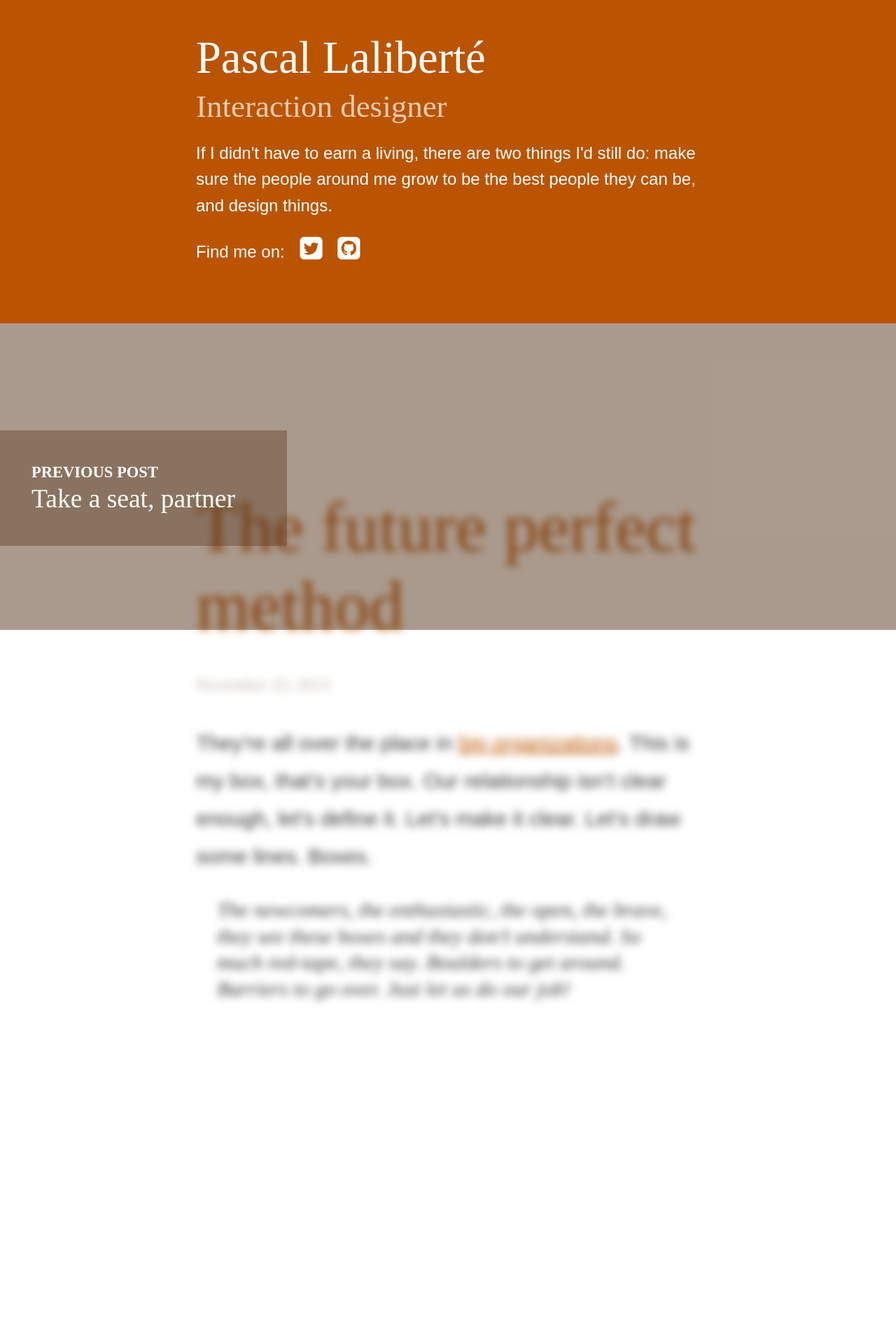
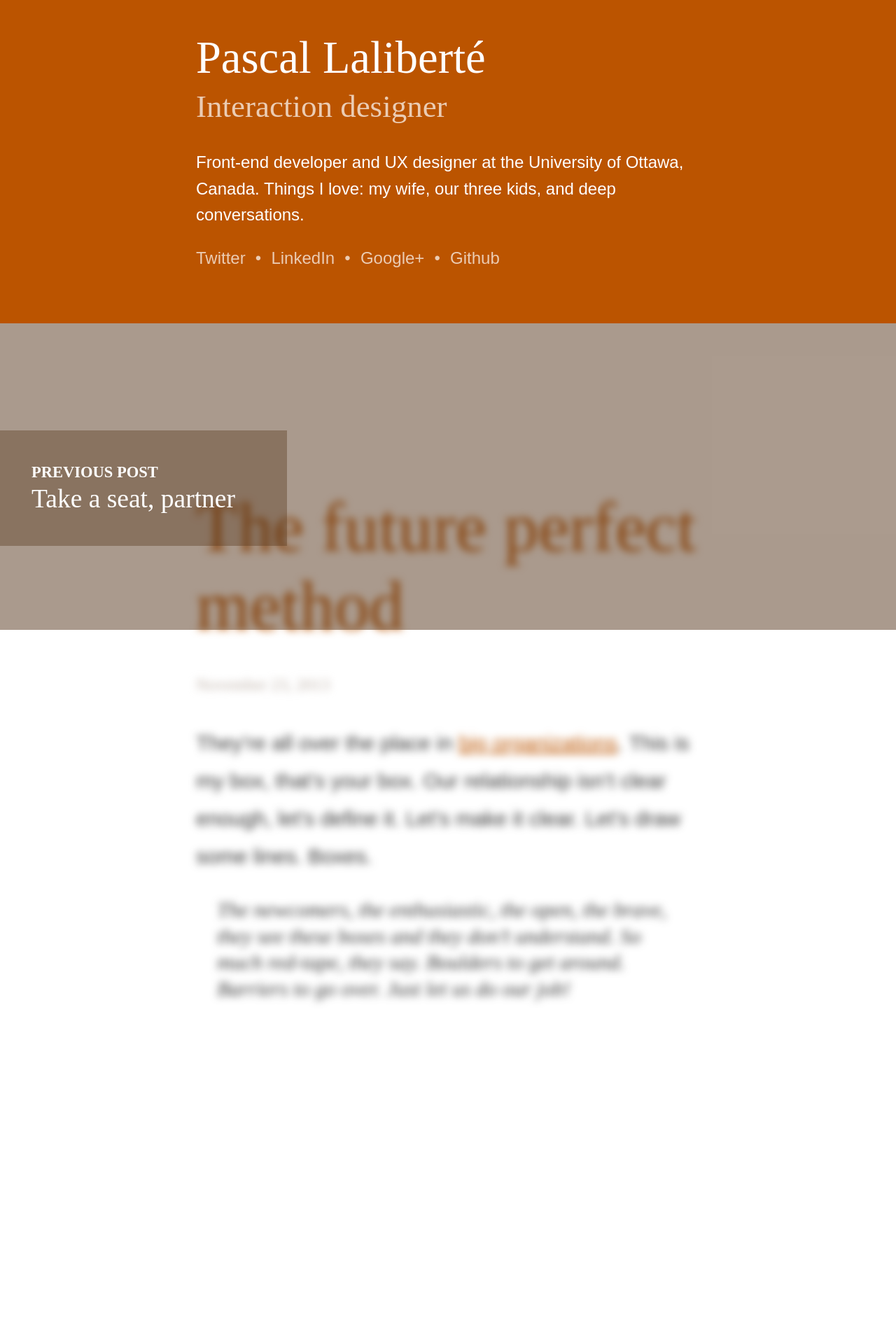
Before and after one commit to pascallaliberte/by.pascallaliberte.me, a Jekyll site: the page built from _posts/2013-11-23-the-future-perfect-method.md, in a window 1280 px wide. Shown: the whole page at 70% size. Built offline with Jekyll 4.4.1, drawn with Linux system fonts in a browser that asks for light colours; nearby versions of some CDN libraries.

Commit message:
Updated the introduction and the links in the .about section

```diff
--- a/_includes/about.html
+++ b/_includes/about.html
@@ -3,11 +3,13 @@
   <div class="about-details">
     <h2 class="about-name">Pascal Laliberté</h2>
     <div class="about-title">Interaction designer</div>
-    <p>If I didn't have to earn a living, there are two things I'd still do: make sure the people around me grow to be the best people they can be, and design things.</p>
+    <p>Front-end developer and UX designer at the University of Ottawa, Canada. Things I love: my wife, our three kids, and deep conversations.</p>
 
-    <p>Find me on:
-      <a href="http://twitter.com/pascallaliberte"><i class="fa fa-twitter-square"></i><span class="is-hidden">Twitter</span></a>
-      <a href="https://github.com/pascallaliberte"><i class="fa fa-github-square"></i><span class="is-hidden">Github</span></a>
+    <p class="about-links">
+      <a href="http://twitter.com/pascallaliberte">Twitter</a> <span class="about-separator">•</span>
+      <a href="http://www.linkedin.com/in/pascallaliberte">LinkedIn</a> <span class="about-separator">•</span>
+      <a href="http://profiles.google.com/pascal.laliberte">Google+</a> <span class="about-separator">•</span>
+      <a href="https://github.com/pascallaliberte">Github</a>
     </p>
   </div>
 
--- a/a/css/screen.css
+++ b/a/css/screen.css
@@ -735,6 +735,8 @@ a.intro-more:hover, a.intro-more:active {
   line-height: 2.5rem;
   margin-top: -10px;
   margin-top: -1rem;
+  margin-bottom: 25px;
+  margin-bottom: 2.5rem;
   max-width: 10em;
   font-family: adelle-sans;
   font-weight: 400;
@@ -751,12 +753,33 @@ a.intro-more:hover, a.intro-more:active {
   }
 }
 
-/* line 60, ../sass/modules/about.sass */
+/* line 61, ../sass/modules/about.sass */
 .about .fa {
   font-size: 25px;
   font-size: 2.5rem;
   padding-left: 10px;
   padding-left: 1rem;
+}
+
+/* line 65, ../sass/modules/about.sass */
+.about-separator {
+  padding: 0 5px;
+  padding: 0 0.5rem;
+}
+
+/* line 68, ../sass/modules/about.sass */
+.js .about-links {
+  color: rgba(255, 255, 255, 0.7);
+}
+
+/* line 71, ../sass/modules/about.sass */
+.js .about-links a {
+  text-decoration: none;
+}
+
+/* line 74, ../sass/modules/about.sass */
+.js .about-links a:hover {
+  color: white;
 }
 
 /* line 6, ../sass/modules/blog-nav.sass */
```
Also changed, not shown: a/css/modules/about.css (+24 -1 lines), a/sass/modules/about.sass (+13 -0 lines).
